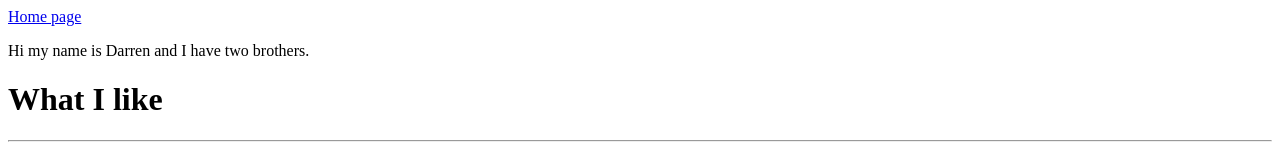
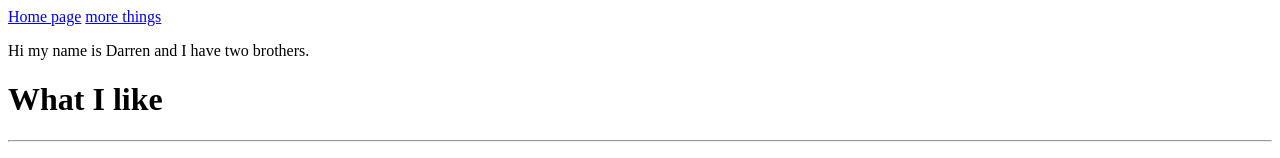
Before and after one commit to diggolego/diggolego.github.io, a plain HTML site: page about.htm in a window 1280 px wide. Shown: the top 158 px of the page. Drawn offline with Linux system fonts and the light colour scheme.

Commit message:
about.htm

```diff
--- a/about.htm
+++ b/about.htm
@@ -5,6 +5,8 @@
     </head>
     <body>
         <a href="index.htm">Home page</a>
+        <a href="more.htm.">more things</a>
+
         <p>
             Hi my name is Darren and I have two brothers.
         </p>
```
